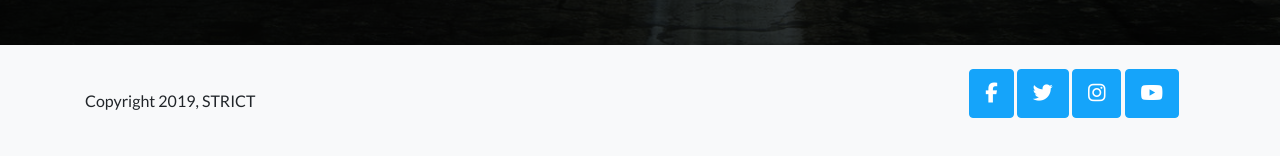
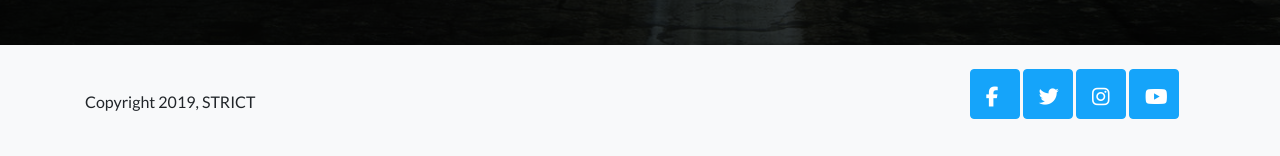
Before and after one commit to nazmulhrassel/strict-bootstrap, a plain HTML site: page index.html in a window 1280 px wide. Shown: the part 2785-2941 px from the top of the page. Drawn offline with nearby package versions, Linux system fonts and the light colour scheme.

Commit message:
Update style.css

```diff
--- a/css/style.css
+++ b/css/style.css
@@ -265,7 +265,7 @@ nav p{
 .footer-social{padding: 1rem;}
 .footer-social ul{
 }
-.footer-social ul li{padding: 10px;background: #15A4FA;transition: .6s; border: 1px solid #15a4fa;border-radius: 4px;justify-content: left;display: inline-block;}
+.footer-social ul li{padding: 10px;background: #15A4FA;transition: .6s;border: 1px solid #15a4fa;border-radius: 4px;justify-content: left;display: inline-block;width: 50px;height: 50px;line-height: 35px;}
 .footer-social ul li a i{
     font-size: 20px;
     z-index: 1;
```
